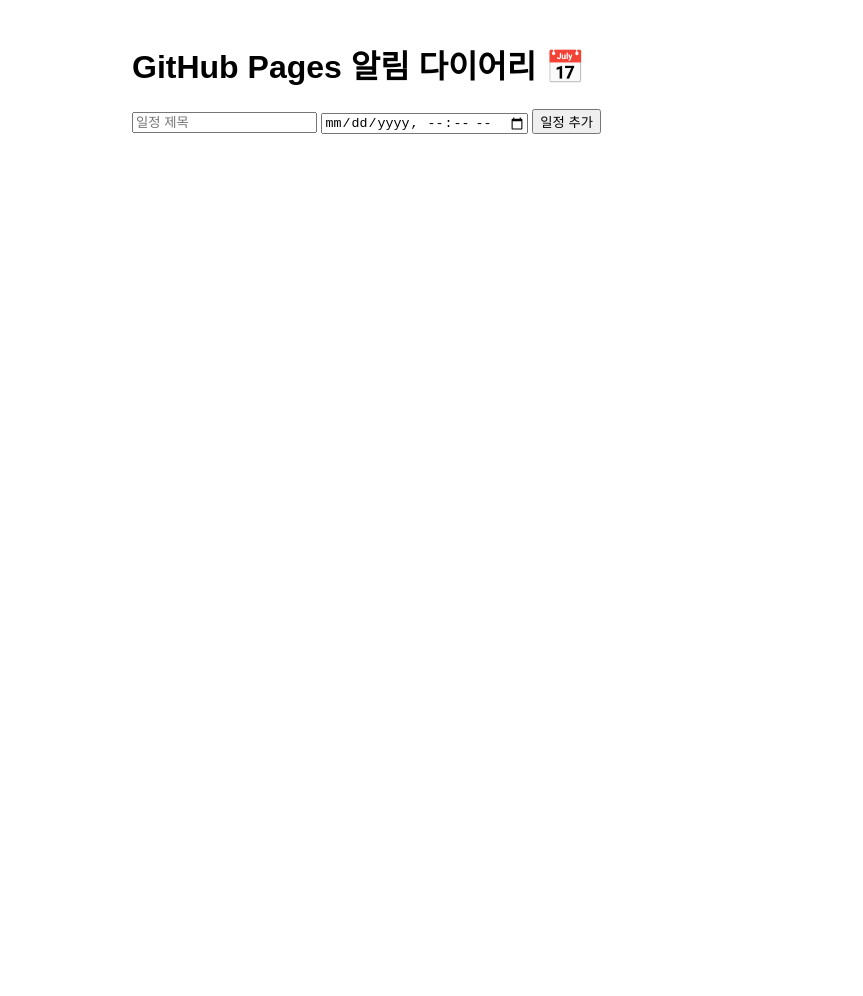
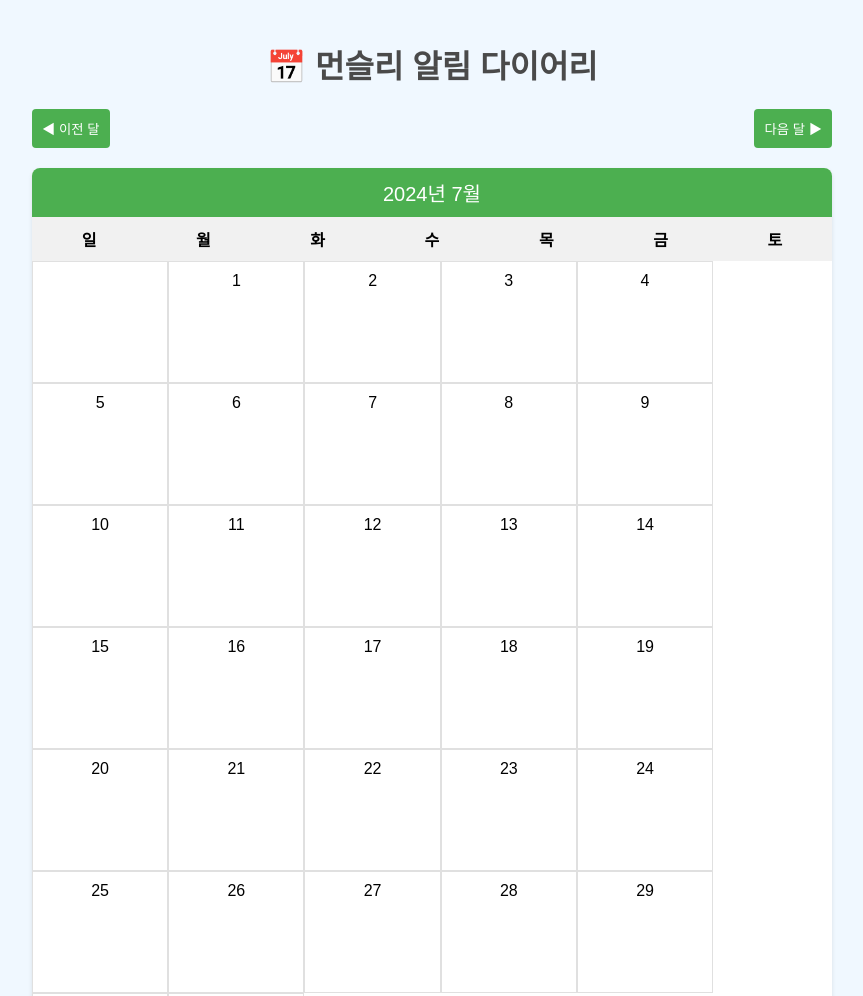
Before and after one commit to kfcmanck/daily, a plain HTML site: page index.html in a window 1280 px wide. Shown: the top 996 px of the page, without its empty margins (208-1071 px from the left). Before the commit the page ends 800 px from the top, so only its background shows below. Drawn offline with Linux system fonts and the light colour scheme.

Commit message:
Update index.html

```diff
--- a/index.html
+++ b/index.html
@@ -3,66 +3,209 @@
 <head>
     <meta charset="UTF-8">
     <meta name="viewport" content="width=device-width, initial-scale=1.0">
-    <title>GitHub Pages 알림 다이어리</title>
+    <title>먼슬리 알림 다이어리</title>
     <style>
         body {
             font-family: Arial, sans-serif;
-            max-width: 600px;
+            max-width: 800px;
             margin: 0 auto;
             padding: 20px;
+            background-color: #f0f8ff;
         }
-        #events {
+        h1 {
+            color: #4a4a4a;
+            text-align: center;
+        }
+        #calendar {
+            background-color: #ffffff;
+            border-radius: 8px;
+            box-shadow: 0 2px 4px rgba(0,0,0,0.1);
+            overflow: hidden;
+        }
+        .month-header {
+            background-color: #4CAF50;
+            color: white;
+            text-align: center;
+            padding: 10px;
+            font-size: 20px;
+        }
+        .weekdays {
+            background-color: #f1f1f1;
+            display: flex;
+        }
+        .weekdays div {
+            width: 14.28%;
+            text-align: center;
+            padding: 10px;
+            font-weight: bold;
+        }
+        .days {
+            display: flex;
+            flex-wrap: wrap;
+        }
+        .day {
+            width: 14.28%;
+            padding: 10px;
+            text-align: center;
+            border: 1px solid #e0e0e0;
+            height: 100px;
+            overflow-y: auto;
+        }
+        .day:hover {
+            background-color: #f0f0f0;
+        }
+        .event {
+            background-color: #e8f5e9;
+            margin: 2px 0;
+            padding: 2px;
+            font-size: 12px;
+            border-radius: 3px;
+            cursor: pointer;
+        }
+        #eventForm {
+            background-color: #ffffff;
+            padding: 20px;
+            border-radius: 8px;
+            box-shadow: 0 2px 4px rgba(0,0,0,0.1);
             margin-top: 20px;
         }
-        .event {
-            background-color: #f0f0f0;
+        input, button {
+            width: 100%;
             padding: 10px;
             margin-bottom: 10px;
-            border-radius: 5px;
+            border: 1px solid #ddd;
+            border-radius: 4px;
+        }
+        button {
+            background-color: #4CAF50;
+            color: white;
+            border: none;
+            cursor: pointer;
+        }
+        button:hover {
+            background-color: #45a049;
+        }
+        #eventDetails {
+            display: none;
+            background-color: #ffffff;
+            padding: 20px;
+            border-radius: 8px;
+            box-shadow: 0 2px 4px rgba(0,0,0,0.1);
+            margin-top: 20px;
+        }
+        .navigation {
+            display: flex;
+            justify-content: space-between;
+            margin-bottom: 10px;
+        }
+        .navigation button {
+            width: auto;
         }
     </style>
 </head>
 <body>
-    <h1>GitHub Pages 알림 다이어리 📅</h1>
+    <h1>📅 먼슬리 알림 다이어리</h1>
+
+    <div class="navigation">
+        <button id="prevMonth">◀ 이전 달</button>
+        <button id="nextMonth">다음 달 ▶</button>
+    </div>
+
+    <div id="calendar"></div>
 
     <form id="eventForm">
         <input type="text" id="eventTitle" placeholder="일정 제목" required>
-        <input type="datetime-local" id="eventDateTime" required>
-        <button type="submit">일정 추가</button>
+        <input type="date" id="eventDate" required>
+        <input type="time" id="eventTime" required>
+        <button type="submit">➕ 일정 추가</button>
     </form>
 
-    <div id="events"></div>
+    <div id="eventDetails">
+        <h2 id="detailTitle"></h2>
+        <p id="detailDateTime"></p>
+        <button id="deleteEvent">🗑️ 삭제</button>
+    </div>
 
     <script>
+        let currentDate = new Date();
+        let events = JSON.parse(localStorage.getItem('events')) || [];
+        let selectedEventIndex = -1;
+
+        const calendar = document.getElementById('calendar');
         const eventForm = document.getElementById('eventForm');
-        const eventsContainer = document.getElementById('events');
-        let events = JSON.parse(localStorage.getItem('events')) || [];
+        const eventDetails = document.getElementById('eventDetails');
+        const prevMonthBtn = document.getElementById('prevMonth');
+        const nextMonthBtn = document.getElementById('nextMonth');
 
-        function renderEvents() {
-            eventsContainer.innerHTML = '';
-            events.forEach((event, index) => {
-                const eventElement = document.createElement('div');
-                eventElement.className = 'event';
-                eventElement.textContent = `${event.title} - ${new Date(event.dateTime).toLocaleString()}`;
-                const deleteButton = document.createElement('button');
-                deleteButton.textContent = '삭제';
-                deleteButton.onclick = () => deleteEvent(index);
-                eventElement.appendChild(deleteButton);
-                eventsContainer.appendChild(eventElement);
-            });
+        function renderCalendar() {
+            const year = currentDate.getFullYear();
+            const month = currentDate.getMonth();
+
+            const firstDay = new Date(year, month, 1);
+            const lastDay = new Date(year, month + 1, 0);
+
+            const monthNames = ["1월", "2월", "3월", "4월", "5월", "6월", "7월", "8월", "9월", "10월", "11월", "12월"];
+
+            calendar.innerHTML = `
+                <div class="month-header">${year}년 ${monthNames[month]}</div>
+                <div class="weekdays">
+                    <div>일</div><div>월</div><div>화</div><div>수</div><div>목</div><div>금</div><div>토</div>
+                </div>
+                <div class="days"></div>
+            `;
+
+            const daysContainer = calendar.querySelector('.days');
+
+            for (let i = 0; i < firstDay.getDay(); i++) {
+                daysContainer.innerHTML += '<div class="day"></div>';
+            }
+
+            for (let i = 1; i <= lastDay.getDate(); i++) {
+                const dayElement = document.createElement('div');
+                dayElement.className = 'day';
+                dayElement.innerHTML = i;
+
+                const dayEvents = events.filter(event => {
+                    const eventDate = new Date(event.dateTime);
+                    return eventDate.getDate() === i && eventDate.getMonth() === month && eventDate.getFullYear() === year;
+                });
+
+                dayEvents.forEach(event => {
+                    const eventElement = document.createElement('div');
+                    eventElement.className = 'event';
+                    eventElement.textContent = event.title;
+                    eventElement.onclick = () => showEventDetails(event);
+                    dayElement.appendChild(eventElement);
+                });
+
+                daysContainer.appendChild(dayElement);
+            }
         }
 
         function addEvent(title, dateTime) {
             events.push({ title, dateTime });
             localStorage.setItem('events', JSON.stringify(events));
-            renderEvents();
+            renderCalendar();
             scheduleNotification(title, new Date(dateTime));
         }
 
         function deleteEvent(index) {
             events.splice(index, 1);
             localStorage.setItem('events', JSON.stringify(events));
-            renderEvents();
+            renderCalendar();
+            hideEventDetails();
+        }
+
+        function showEventDetails(event) {
+            selectedEventIndex = events.findIndex(e => e.title === event.title && e.dateTime === event.dateTime);
+            document.getElementById('detailTitle').textContent = event.title;
+            document.getElementById('detailDateTime').textContent = new Date(event.dateTime).toLocaleString();
+            eventDetails.style.display = 'block';
+        }
+
+        function hideEventDetails() {
+            eventDetails.style.display = 'none';
+            selectedEventIndex = -1;
         }
 
         function scheduleNotification(title, dateTime) {
@@ -93,18 +236,35 @@
         eventForm.addEventListener('submit', function(e) {
             e.preventDefault();
             const title = document.getElementById('eventTitle').value;
-            const dateTime = document.getElementById('eventDateTime').value;
+            const date = document.getElementById('eventDate').value;
+            const time = document.getElementById('eventTime').value;
+            const dateTime = new Date(date + 'T' + time).toISOString();
             addEvent(title, dateTime);
             eventForm.reset();
         });
 
-        // 페이지 로드 시 알림 권한 요청 및 이벤트 렌더링
+        document.getElementById('deleteEvent').addEventListener('click', function() {
+            if (selectedEventIndex !== -1) {
+                deleteEvent(selectedEventIndex);
+            }
+        });
+
+        prevMonthBtn.addEventListener('click', function() {
+            currentDate.setMonth(currentDate.getMonth() - 1);
+            renderCalendar();
+        });
+
+        nextMonthBtn.addEventListener('click', function() {
+            currentDate.setMonth(currentDate.getMonth() + 1);
+            renderCalendar();
+        });
+
         if (Notification.permission !== "granted" && Notification.permission !== "denied") {
             Notification.requestPermission();
         }
-        renderEvents();
 
-        // 페이지 로드 시 기존 일정에 대한 알림 재설정
+        renderCalendar();
+
         events.forEach(event => {
             scheduleNotification(event.title, new Date(event.dateTime));
         });
```
